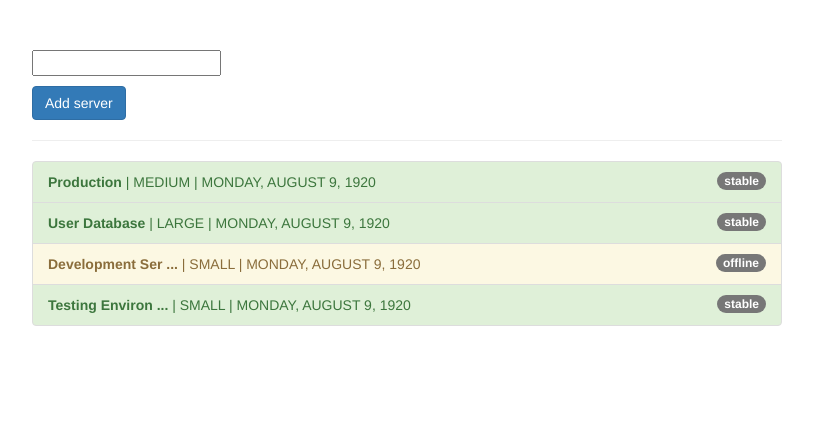
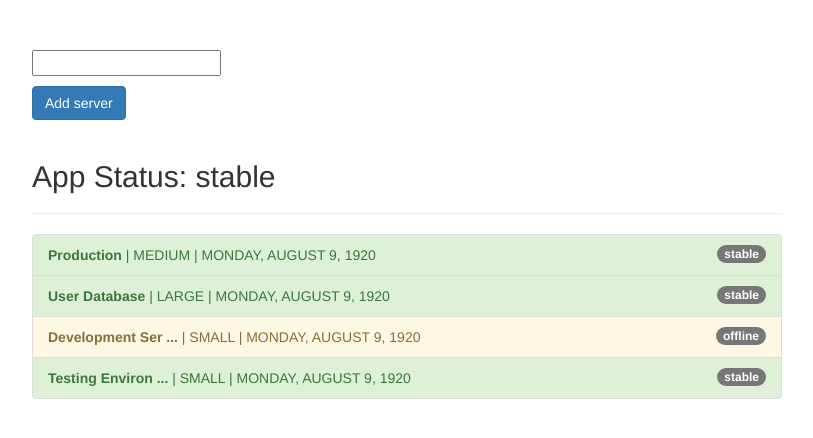
Before and after one commit to aljanjic/angular-pipes, an Angular app: page / in a window 1280 px wide. Shown: the top 438 px of the page, without its empty margins (233-1046 px from the left). Built offline with nearby package versions, Linux system fonts and the light colour scheme.

Commit message:
Async pipe

```diff
--- a/src/app/app.component.html
+++ b/src/app/app.component.html
@@ -4,6 +4,8 @@
       <input type="text" [(ngModel)]="filteredStatus">
       <br>
       <button class="btn btn-primary" (click)="onAddServer()" style="margin-top: 10px;">Add server</button>
+      <br><br>
+      <h2>App Status: {{ appStatus | async }}</h2>
       <hr>
       <ul class="list-group">
         <li
--- a/src/app/app.component.ts
+++ b/src/app/app.component.ts
@@ -6,6 +6,11 @@ import { Component } from '@angular/core';
   styleUrls: ['./app.component.css']
 })
 export class AppComponent {
+  appStatus = new Promise((resolve, reject) => {
+    setTimeout(()=> {
+      resolve('stable')
+    },2000)
+  });
   servers = [
     {
       instanceType: 'medium',
```
